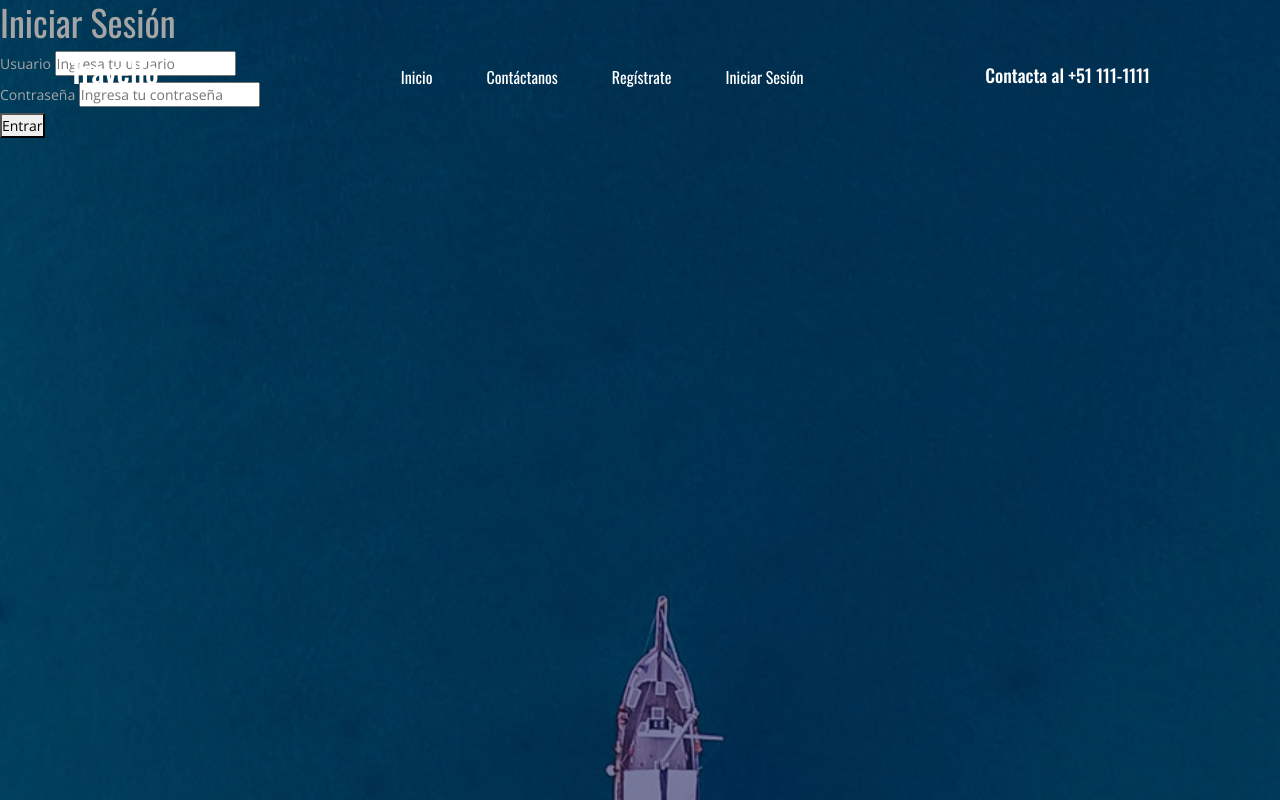
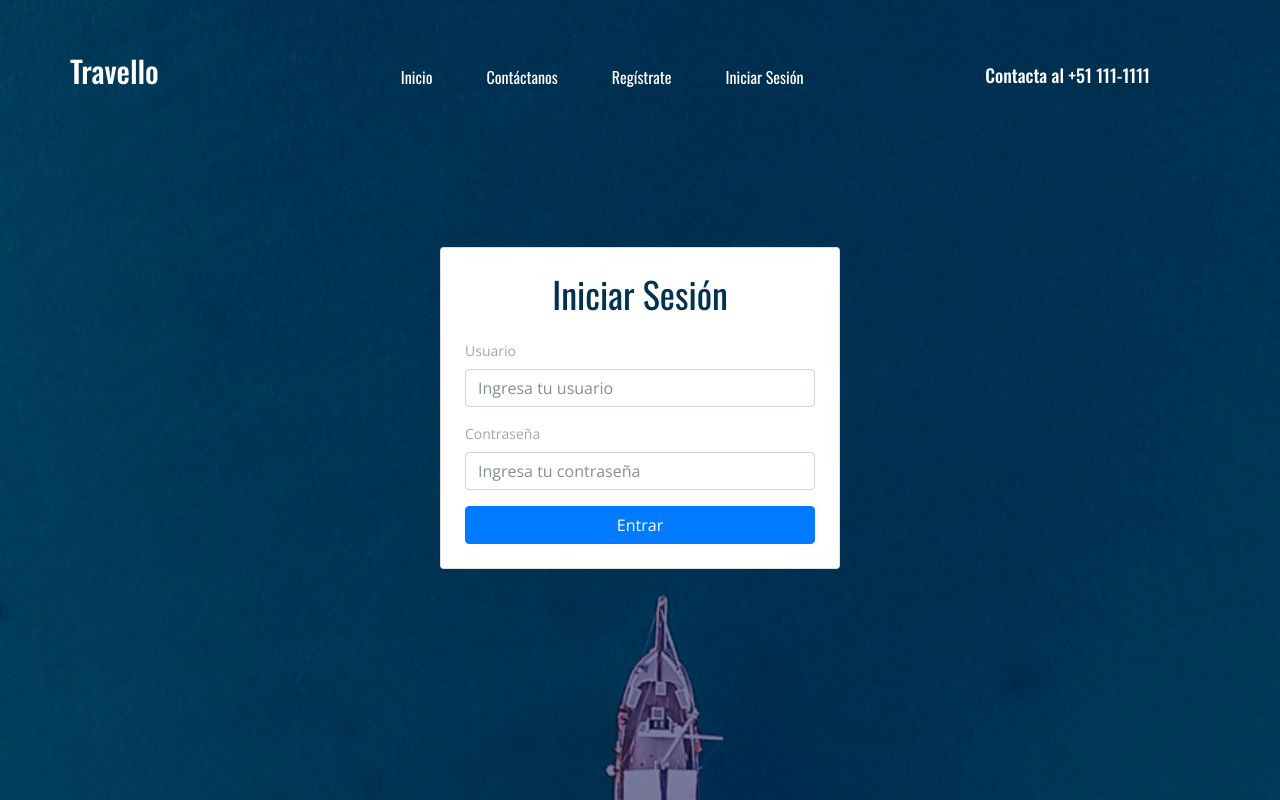
Before and after one commit to LeonHatches/HATCHES-PW2, a Django app: page /accounts/login in a window 1280 px wide. Run offline with Django 5.2, Linux system fonts and the light colour scheme; some libraries are stand-ins or nearby versions.

Commit message:
| Login | : Se coloca el Bootstrap y estilos en las etiquetas

```diff
--- a/Laboratorio/Laboratorio-7/Proyecto/templates/login.html
+++ b/Laboratorio/Laboratorio-7/Proyecto/templates/login.html
@@ -14,39 +14,41 @@
     <link rel="stylesheet" href="{% static 'styles/form.css' %}">
 </head>
 
-<body style="background-image: url('{% static 'images/testimonials.jpg' %}');">
-    <div>
+<body class="bg-light d-flex justify-content-center align-items-center" style="background-image: url('{% static 'images/testimonials.jpg' %}');">
+    <div class="w-100" style="max-width: 400px;">
 
         {% include "header.html" %}
 
         <div>
-            <div>
+
+            <div class="mb-3">
                 {% for message in messages %}
-                <h2> {{message}} </h2>
+                <div class="alert alert-danger text-center"> {{message}} </div>
                 {% endfor %}
             </div>
 
-            <div>
+            <div class="card shadow p-4 bg-white rounded">
                 <form method="post" action="login">
                     {% csrf_token %}
-                    <h3>Iniciar Sesión</h3>
+                    <h3 class="text-center mb-4" style="color: #013252;">Iniciar Sesión</h3>
 
-                    <div>
+                    <div class="form-group">
                         <label for="username">Usuario</label>
-                        <input type="text" name="username" placeholder="Ingresa tu usuario" required>
+                        <input type="text" name="username" class="form-control"  style="color: black;" placeholder="Ingresa tu usuario" required>
+                    </div>
+
+                    <div class="form-group">
+                        <label for="password">Contraseña</label>
+                        <input type="password" name="password" class="form-control" style="color: black;" placeholder="Ingresa tu contraseña" required>
                     </div>
 
                     <div>
-                        <label for="password">Contraseña</label>
-                        <input type="password" name="password" placeholder="Ingresa tu contraseña" required>
-                    </div>
-
-                    <div>
-                        <button type="submit">Entrar</button>
+                        <button type="submit" class="btn btn-primary btn-block">Entrar</button>
                     </div>
                 </form>
             </div>
         </div>
+
     </div>
 </body>
 </html>
```
